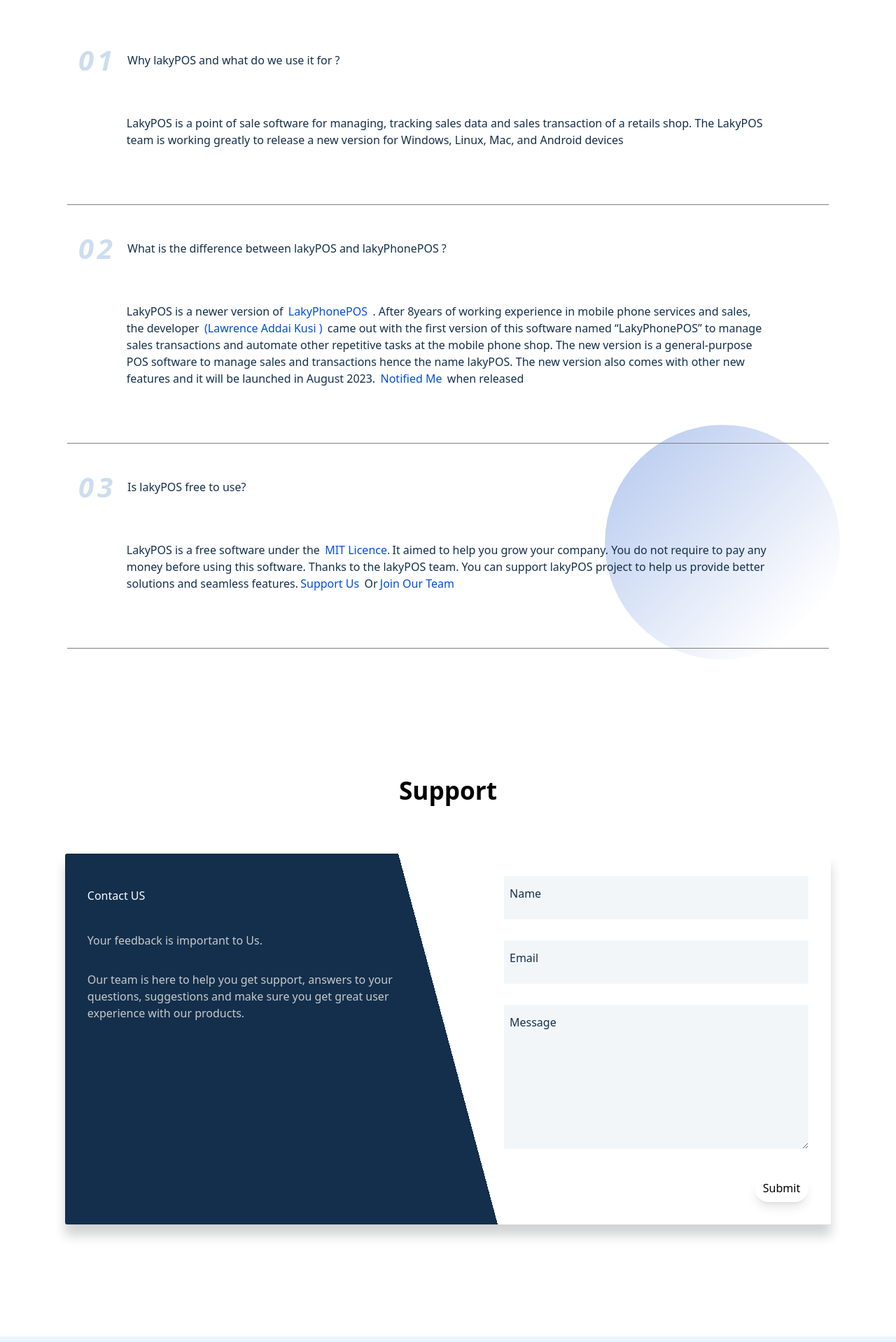
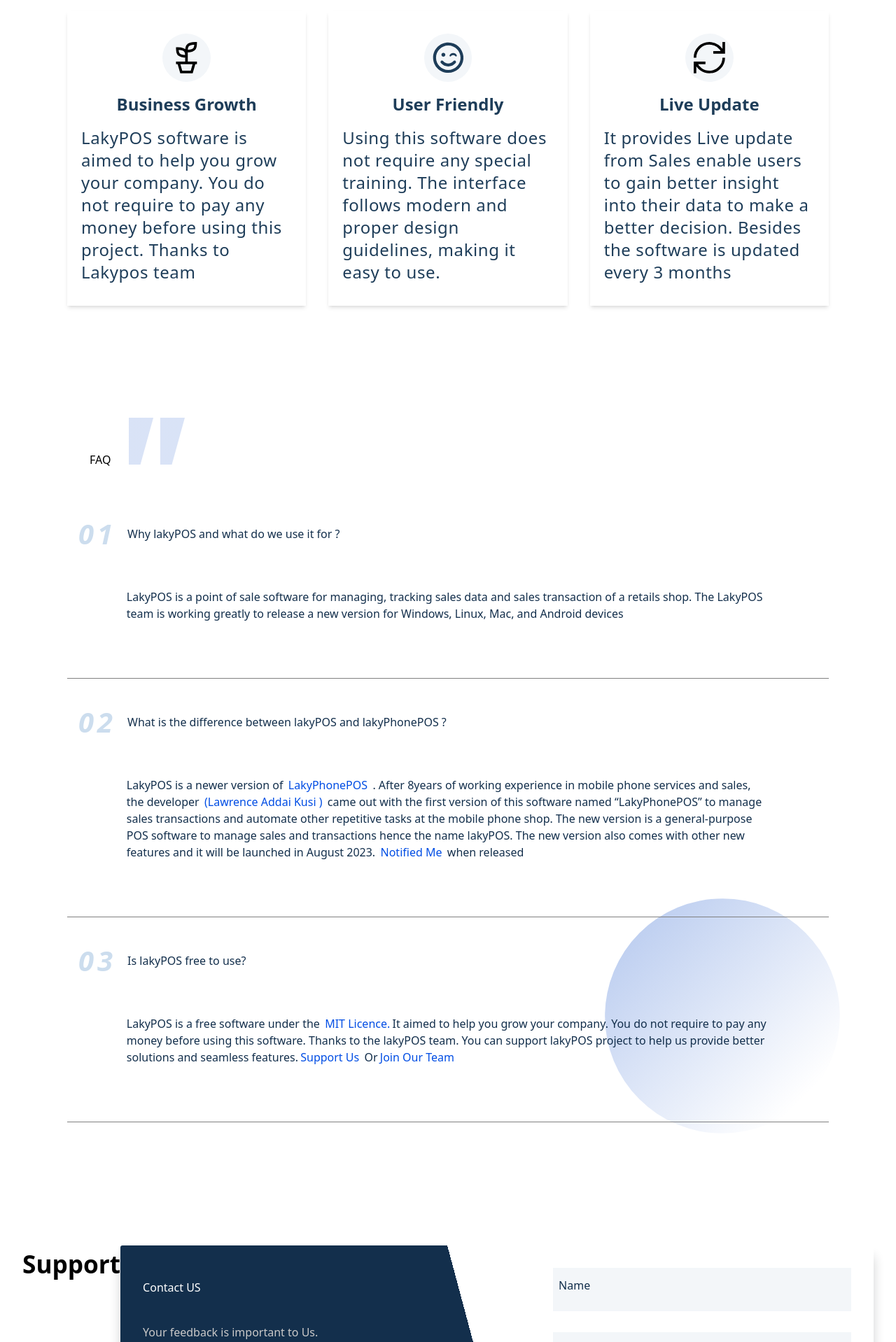
Before and after one commit to kusiLaw/lakypos_web, a Next.js app: page / in a window 1280 px wide. Shown: the part 840-2758 px from the top of the page at 70% size. Built offline with nearby package versions, Linux system fonts and the light colour scheme.

Commit message:
Modify card with tailwind

```diff
--- a/src/components/cards/card.js
+++ b/src/components/cards/card.js
@@ -1,19 +1,17 @@
-import React from 'react'
-import styles from './card.module.css'
 
-
-
-const Card = ({text, icon, title}) => {
+const Card = ({text, title, children}) => {
   return (
-   <div className={styles.card}>
-      <div className={styles.header}>
-        <div className={styles.image}>{icon}</div>
-        <div className={styles.content}>
-           <span className={styles.title}>{title}</span>
-           <p className={styles.message}>{text}</p>
+   <div className='relative w-full px-2 py-8 text-default_blue  overflow-clip
+     shadow-md hover:shadow-none hover:bg-default_hover   '>
+      <div className='flex flex-col'>
+        <div className='self-center px-3  py-3 font-black text-[2.8rem] bg-default_hover  rounded-full
+        '>{children}</div>
+        <div className='flex flex-col gap-4 mt-4'>
+           <span className='self-center  text-2xl font-black  '>{title}</span>
+           <p className='text-xl md:text-2xl tracking-wide text-left px-3 '>{text}</p>
         </div>
       </div>
-</div>
+   </div>
 
   )
 }
--- a/src/components/cards/card.module.css
+++ /dev/null
@@ -1,81 +0,0 @@
-
-.card {
- overflow: hidden;
- position: relative;
- width: 100%;
- text-align: left;
- border-radius: 0.5rem;
- width: auto;
- background-color: white;
- padding: 2rem 1rem;
- box-shadow: rgba(9, 30, 66, 0.25) 0px 4px 8px -2px, rgba(9, 30, 66, 0.08) 0px 0px 0px 1px;
- box-shadow: rgba(100, 100, 111, 0.2) 0px 7px 29px 0px;
-}
-
-.card:hover{
- /* transform: scale(1.1); */
- background-color:  #f3f6f9;
- box-shadow: none;
-}
-
-
-@media screen and (min-width: 768px) {
-  .card{
-   width: 90%;
-   padding: 4rem;
-  }
-}
-
-@media screen and (min-width: 1024px ) {
- .card{
-   width: 29%;
-   padding: 2rem;
- }
-
-}
-
-.card .header{
-padding: 1rem 0rem ;
-font-size: 1.6rem;
-}
-
-.card .image {
-display: flex;
-margin-left: auto;
-margin-right: auto;
-background-color: #e2eefa;
-flex-shrink: 0;
-justify-content: center;
-align-items: center;
-width: 4rem;
-height: 4rem;
-border-radius: 9999px;
-}
-
-.card .image svg {
-/* color: green; */
-width: 1.5rem;
-height: 1.5rem;
-font-size: 4rem;
-}
-
-.content {
-margin-top: 0.75rem;
-text-align: center;
-}
-
-.title {
-color: #132f4c;
-display: block;
-font-size: 1.8rem;
-font-weight: 600;
-line-height: 1.5rem;
-padding: 1rem ;
-}
-
-.message {
-margin-top: 0.5rem;
-color: #111827;
-font-size: 1.4rem;
-/* line-height: 1.25rem; */
-}
--- a/src/components/header/header.js
+++ b/src/components/header/header.js
@@ -44,13 +44,13 @@
                 </div>
              </nav>
              <div className='hidden md:flex' >
-               {/* <LinkButton   text='Get Update Notification' url='#' bg={''} /> */}
+
                <button onClick={() => setDisplayNotifyMe(true)} className='md:text-xl  bg-white  text-context_color
                shadow-md  px-3 py-2  rounded-full  border border-context_color
                hover:bg-[#fc5c2c] hover:text-white '>
                            Get Update Notification
                   </button>
-                  <Link href={''}>Join Us</Link>
+                  {/* <Link href={''}>Join Us</Link> */}
              </div>
             </div>
        </div>
--- a/src/components/social/social.js
+++ b/src/components/social/social.js
@@ -8,7 +8,7 @@
 const Social = () => {
   const [displayChat, setDisplayChat] = useState(false)
   return (
-   <div className='fixed bottom-5  right-5 md:bottom-10 md:right-10 z-20 w-fit h-fit'>
+   <div className='fixed bottom-4  right-3 md:bottom-10 md:right-10 z-20 w-fit h-fit'>
       <div className='relative flex flex-col items-center gap-4'>
           {displayChat &&
           <>
--- a/src/pages/index.js
+++ b/src/pages/index.js
@@ -1,8 +1,5 @@
 import Head from 'next/head'
 import Link from "next/link";
-import Image from 'next/image'
-import { Inter } from 'next/font/google'
-// import styles from '@/styles/Home.module.css'
 import { GrGrow as Grow } from "@react-icons/all-files/gr/GrGrow";
 import { GrUpdate as Update } from "@react-icons/all-files/gr/GrUpdate";
 import { FaRegSmileWink as Smile } from "@react-icons/all-files/fa/FaRegSmileWink";
@@ -14,9 +11,6 @@
 import LinkButton from '@/components/link_button/button';
 import Social from '@/components/social/social';
 import NotifyMe from '@/components/forms/notifyMe';
-import { useState } from 'react';
-import { FaArrowRight } from 'react-icons/fa';
-// const inter = Inter({ subsets: ['latin'] })
 
 export default function Home() {
 
@@ -62,34 +56,39 @@
         </div>
 
      </section>
-     {/* absolute top-[20%] md:top-36 md:pt-8 */}
-     {/* border-4   */}
-    {/* <section className='benefits flex bg-black'>
 
-         <h2> BENEFITS </h2>
-         <div className='card-wrapper flex'>
+    <section className='py-20 md:px-8 lg:px-16 gap-16 bg-white flex flex-col'>
+
+         <h2 className='self-center  text-default_blue font-black text-2xl md:text-[2rem]'>
+          BENEFITS </h2>
+         <div className='grid grid-cols-1  md:grid-cols-3 gap-6 md:gap-8 px-4 md:px-8 '>
+            <Card title = "Business Growth"
+                   text = {` LakyPOS software is aimed to help you grow your company.
+                       You do not require to pay any money before using this project.
+                        Thanks to Lakypos team `}>
+                   <Grow />
+            </Card>
             <Card
-              icon =<Grow />
-              title = "Business Growth"
-              text = ' LakyPOS software is aimed to help you grow your company. You do not require to pay any money before using this project. Thanks to Lakypos team '
-            />
+              title = "User Friendly"
+              text = {`Using this software does not require any special training.
+                     The interface follows modern and proper design guidelines,
+                     making it easy to use.  `}>
+               <Smile />
+            </Card>
 
             <Card
-              icon = <Smile />
-              title = "User Friendly"
-              text = "Using this software does not require any special training. The interface follows modern and proper design guidelines, making it easy to use.  "
-            />
+               title = {"Live Update"}
+               text = {`It provides Live update from Sales
+                        enable users to gain better insight into their data to
+                        make a better decision. Besides the software is updated
+                         every 3 months `}>
+               <Update />
+            </Card>
 
-
-            <Card
-              icon = <Update />
-              title = "Live Update"
-              text = " It provides Live update from Sales enable users to gain better insight into their data to make a better decision. Besides the software is updated every 3 months "
-            />
          </div>
 
 
-     </section> */}
+     </section>
 
     <section className='fag-container c-flex'>
        <div className='fag_inner_wrapper c-flex'>
--- a/src/styles/globals.css
+++ b/src/styles/globals.css
@@ -20,85 +20,6 @@
 
 
 
-/* .welcome h2{
- font-size: 2rem;
- font-weight: 900;
-  letter-spacing: 0.1rem;
-
-  background: linear-gradient(to right, var(--text-color), var(--color-blue));
-  -webkit-background-clip: text;
-  background-clip: text;
-  -webkit-text-fill-color: transparent;
-}  */
-
-/* .welcome-text{ */
- /* width: 100%; */
- /* padding: 1rem;
- margin-bottom: 3rem; */
- /* border: 1px solid gray; */
-/* } */
-
-/* .welcome p{
- font-size: 1.3rem;
- font-weight: 700;
- letter-spacing: 10px;
- color: #132f4c;
- letter-spacing: 0.1rem;
- padding: 1rem 0rem;
- padding-bottom: 3rem;
-}
-
-.welcome-p1{
- margin-top: 4px;
- display: block;
-}
-
-.welcome-features{
- display: block;
- letter-spacing: 2px;
- font-weight:900;
- margin-top: 12px;
- font-size: 1.5rem;
-}
-
-.welcome-img{
- width: 100%;
- padding: 2rem 2.3rem;
- justify-content: center;
- align-content: center;
-
-}
-
-.img-diagram{
-  width: 100%;
-  height: 100%;
-  box-shadow: rgba(0, 0, 0, 0.19) 0px 10px 20px, rgba(0, 0, 0, 0.23) 0px 6px 6px;
-}
-
-.welcome_buttons{
-
- gap: 2rem;
-}
-
-.link-button:hover{
- color: white;
- background-color: var(--color-dark-text);
-} */
-/*
-.benefits{
- background-color: white;
- flex-direction: column;
- align-items: center;
- padding: 5rem 2rem;
- color: var(--color_primary_text);
-
-}
-
-.benefits h2{
- align-self: center;
- margin-bottom: 2rem;
- color:  var(--text-color);
-}
 
 .card-wrapper{
   padding: 2rem 1rem;
@@ -244,15 +165,7 @@
   padding: 1rem;
  } */
 
- .benefits{
-  background-color: white;
-  padding: 4rem 2rem;
- }
 
- .benefits h2{
-   display: flex;
-   justify-self: center;
- }
 
  .card-wrapper{
   align-items: center;
@@ -289,47 +202,8 @@
 
 
 @media screen and (min-width: 1024px ) {
- /* .card-wrapper{
-  flex-direction: row;
-  padding: 2rem;
-  flex: 1 1 25%;
- } */
 
 
- /* .welcome{
-  margin-top: 12rem;
-   padding: 1rem 3rem;
-   padding-bottom: 6rem;
-
- } */
-
- /* .welcome-text h2{
-  font-size: 3.2rem;
-
- } */
-
-
- /* .welcome p{
-  padding-bottom: 3rem;
-
- } */
-
- /* .welcome-p1,
-.welcome-features{
- display: block;
- letter-spacing: 5px;
- margin-top: 12px;
- font-size: 1.6rem
-} */
-
-
- .benefits{
-  padding: 5rem 2rem;
- }
-
-  .benefits h2{
-   margin-bottom: 3rem;
-  }
 
  .contact_us{
   padding: 5rem 2rem;
--- a/tailwind.config.js
+++ b/tailwind.config.js
@@ -10,8 +10,19 @@
       'default_gold' : '#ffc13b',
       'default_blue' : '#1e3d59',
        'context_color' : '#ff6e40',
-       'default_gray' : '#f5f0e1'
+       'default_gray' : '#f5f0e1',
+       'default_hover':'#f3f6f9'
      },
+
+     animation: {
+
+    },
+
+     keyframes: {
+
+    },
+
+
 
     },
   },
```
